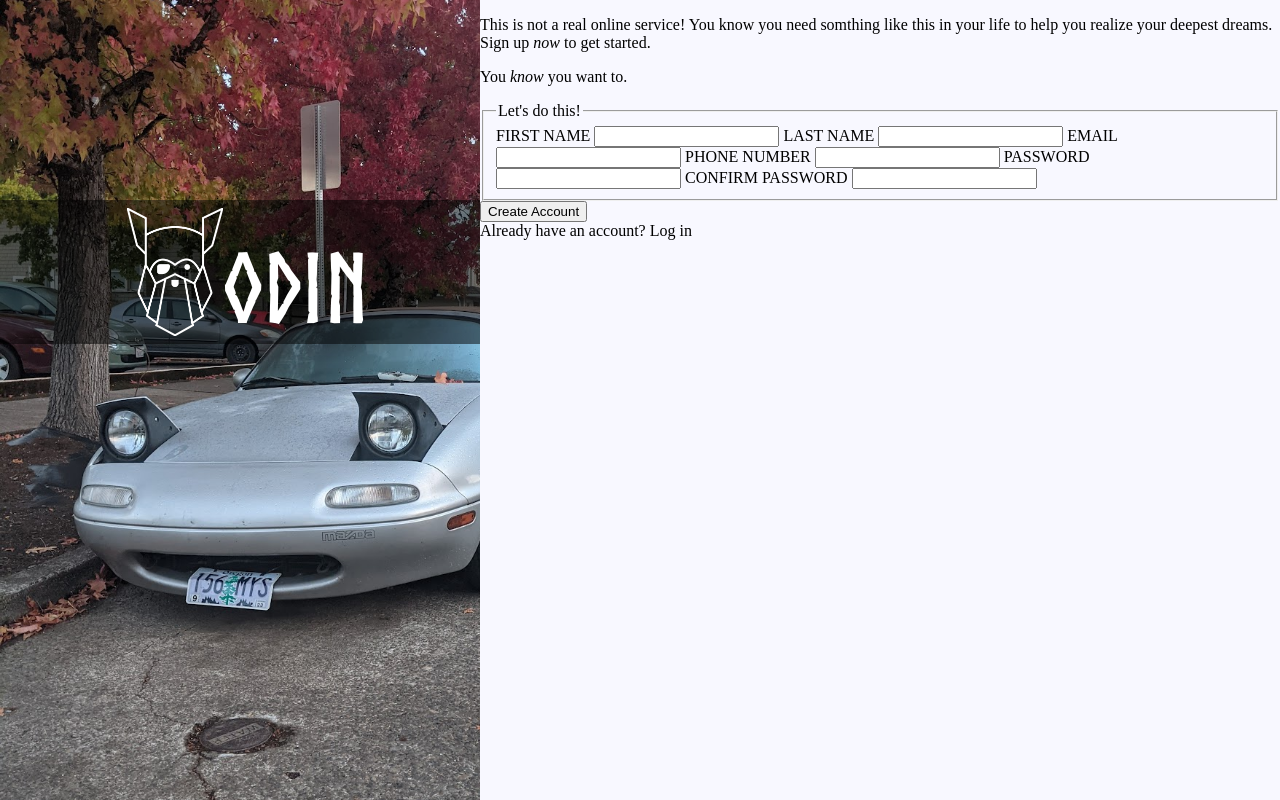
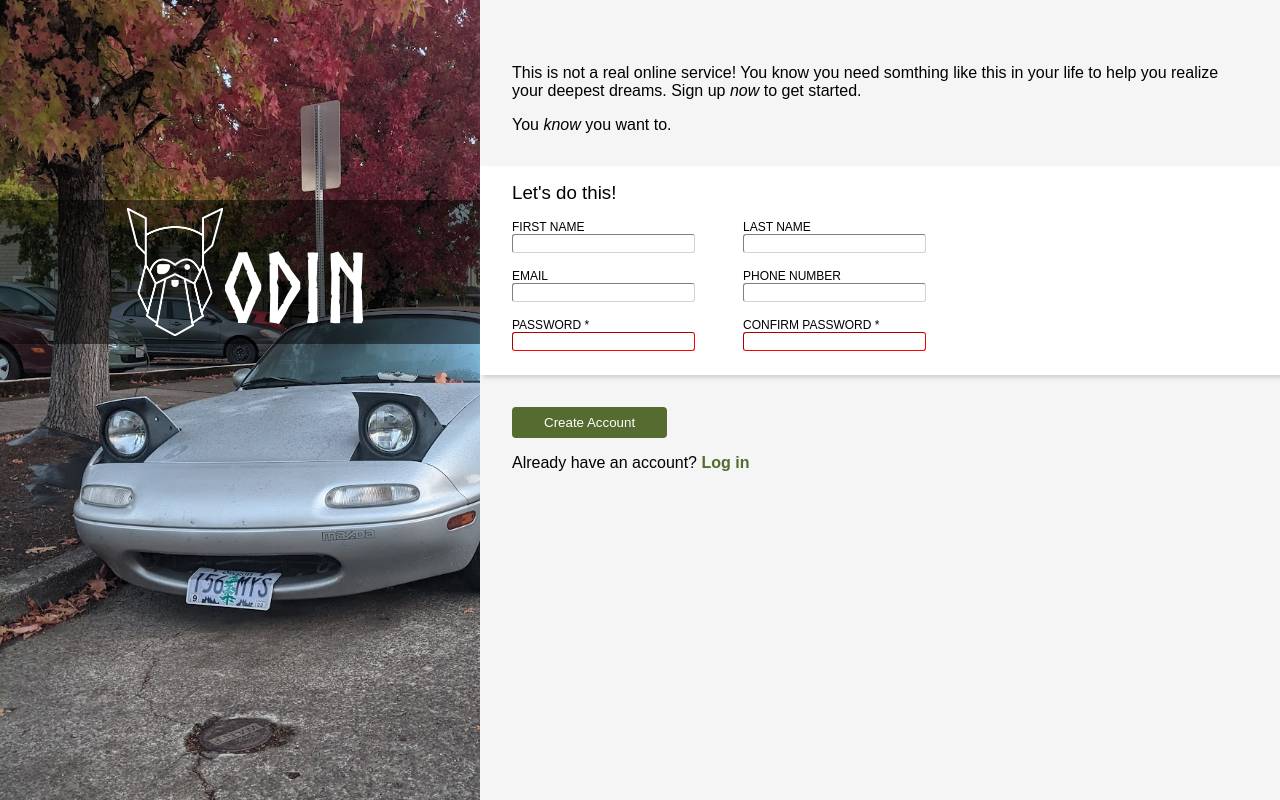
Before and after one commit to treverbrice/odin-sign-up-form, a plain HTML site: page index.html in a window 1280 px wide. Drawn offline with Linux system fonts and the light colour scheme.

Commit message:
Add rightSide styles

```diff
--- a/index.html
+++ b/index.html
@@ -15,33 +15,48 @@
                 this in your life to help you realize your deepest dreams. Sign
                 up <em>now</em> to get started.</p>
             <p>You <em>know</em> you want to.</p>
-            <form>
-                <fieldset>
-                    <legend>Let's do this!</legend>
 
-                    <lable for="firstName">FIRST NAME</lable>
-                    <input type="text" id="firstName" name="firstName">
+            <form id="signUp" action="http://httpbin.org/post" method="post">
+                <h3>Let's do this!</h3>
 
-                    <lable for="lastName">LAST NAME</lable>
-                    <input type="text" id="lastName" name="lastName">
+                <div class="inputRow">
+                    <div class="inputGroup">
+                        <lable for="firstName">FIRST NAME</lable>
+                        <input type="text" id="firstName" name="firstName">
+                    </div>
+                    <div class="inputGroup">
+                        <lable for="lastName">LAST NAME</lable>
+                        <input type="text" id="lastName" name="lastName">
+                    </div>
+                </div>
 
-                    <lable for="email">EMAIL</lable>
-                    <input type="email" id="email" name="email">
+                <div class="inputRow">
+                    <div class="inputGroup">
+                        <lable for="email">EMAIL</lable>
+                        <input type="email" id="email" name="email">
+                    </div>
+                    <div class="inputGroup">
+                        <lable for="phoneNumber">PHONE NUMBER</lable>
+                        <input type="tel" id="phoneNumber" name="phoneNumber" pattern="\d{3}-?\d{3}-?\d{4}" title="Please enter a valid phone number with area code">
+                    </div>
+                </div>
 
-                    <lable for="phoneNumber">PHONE NUMBER</lable>
-                    <input type="tel" id="phoneNumber" name="phoneNumber">
+                <div class="inputRow">
+                    <div class="inputGroup">
+                        <lable for="password">PASSWORD *</lable>
+                        <input type="password" id="password" name="password" required>
+                    </div>
+                    <div class="inputGroup">
+                        <lable for="confirmPassword">CONFIRM PASSWORD *</lable>
+                        <input type="password" id="confirmPassword" name="confirmPassword" required>
+                    </div>
+                </div>
+            </form>
+            <button type="submit" form="signUp" class="createAccount">Create Account</button>
 
-                    <lable for="password">PASSWORD</lable>
-                    <input type="password" id="password" name="password">
-
-                    <lable for="confirmPassword">CONFIRM PASSWORD</lable>
-                    <input type="password" id="confirmPassword" name="confirmPassword">
-                </fieldset>
-                <button type="submit" class="createAccount">Create Account</button>
-            </form>
-            <span>
-                Already have an account? <a class="logIn">Log in</a>
-            </span>
+            <div>
+                Already have an account? <a href="#" class="logIn">Log in</a>
+            </div>
         </div>
     </body>
 </html>
--- a/style.css
+++ b/style.css
@@ -9,16 +9,12 @@ body {
     height: 100vh;
     width: 100vw;
     margin: 0;
+    font-family: sans-serif;
 }
 
 .leftSide {
     background: no-repeat left/max(37.5vw, 100vh) url(resources/Miata.jpeg);
     flex: 3;
-}
-
-.rightSide {
-    background-color: ghostwhite;
-    flex: 5;
 }
 
 .logoDiv {
@@ -40,9 +36,82 @@ body {
 }
 
 .logoDiv h1 {
-    font-family: norse-bold;
+    font-family: norse-bold, sans-serif;
     color: white;
     opacity: 100%;
     font-size: 7.5vw;
     margin: 0;
 }
+
+.rightSide {
+    background-color: whitesmoke;
+    flex: 5;
+    padding-top: 3rem;
+}
+
+.rightSide > * {
+    margin-left: 2rem;
+    margin-right: 2rem;
+}
+
+.rightSide form {
+    background-color: white;
+    box-shadow: 3px 3px 4px lightgray;
+    /* overwrites margin from previous selector */
+    margin: 2rem 0 1rem;
+    padding: 1rem 2rem 1.5rem;
+    display: flex;
+    flex-direction: column;
+    gap: 1rem;
+}
+
+.rightSide form h3 {
+    margin: 0;
+    font-weight: 400;
+}
+
+.inputRow {
+    display: flex;
+    flex-direction: row;
+    gap: 3rem;
+}
+
+.inputGroup {
+    display: flex;
+    flex-direction: column;
+    font-size: 12px;
+    font-weight: 100;
+}
+
+.inputGroup input {
+    border-width: 1px;
+    border-color: lightgray;
+    border-radius: 3px;
+}
+
+.inputGroup input:focus {
+    outline-style: none;
+    border-width: 1px;
+    border-color: blue;
+    box-shadow: 2px 2px 2px lightgray;
+}
+
+.inputGroup input:invalid {
+    border-color: red;
+}
+
+.createAccount {
+    background-color: darkolivegreen;
+    color: white;
+    padding: 0.5rem 2rem;
+    margin-top: 1rem;
+    margin-bottom: 1rem;
+    border-style: none;
+    border-radius: 4px;
+}
+
+.logIn {
+    text-decoration: none;
+    color: darkolivegreen;
+    font-weight: bold;
+}
```
